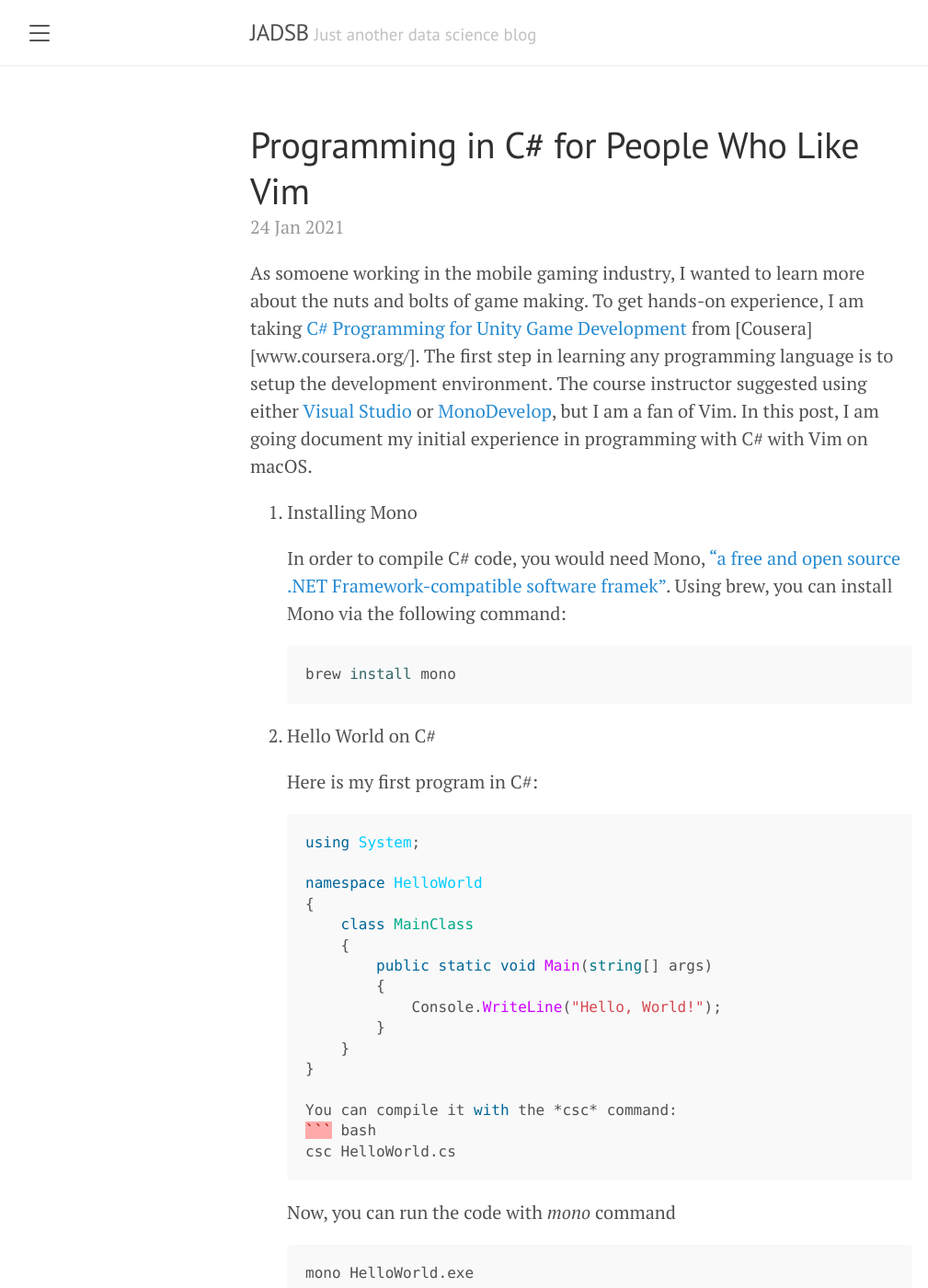
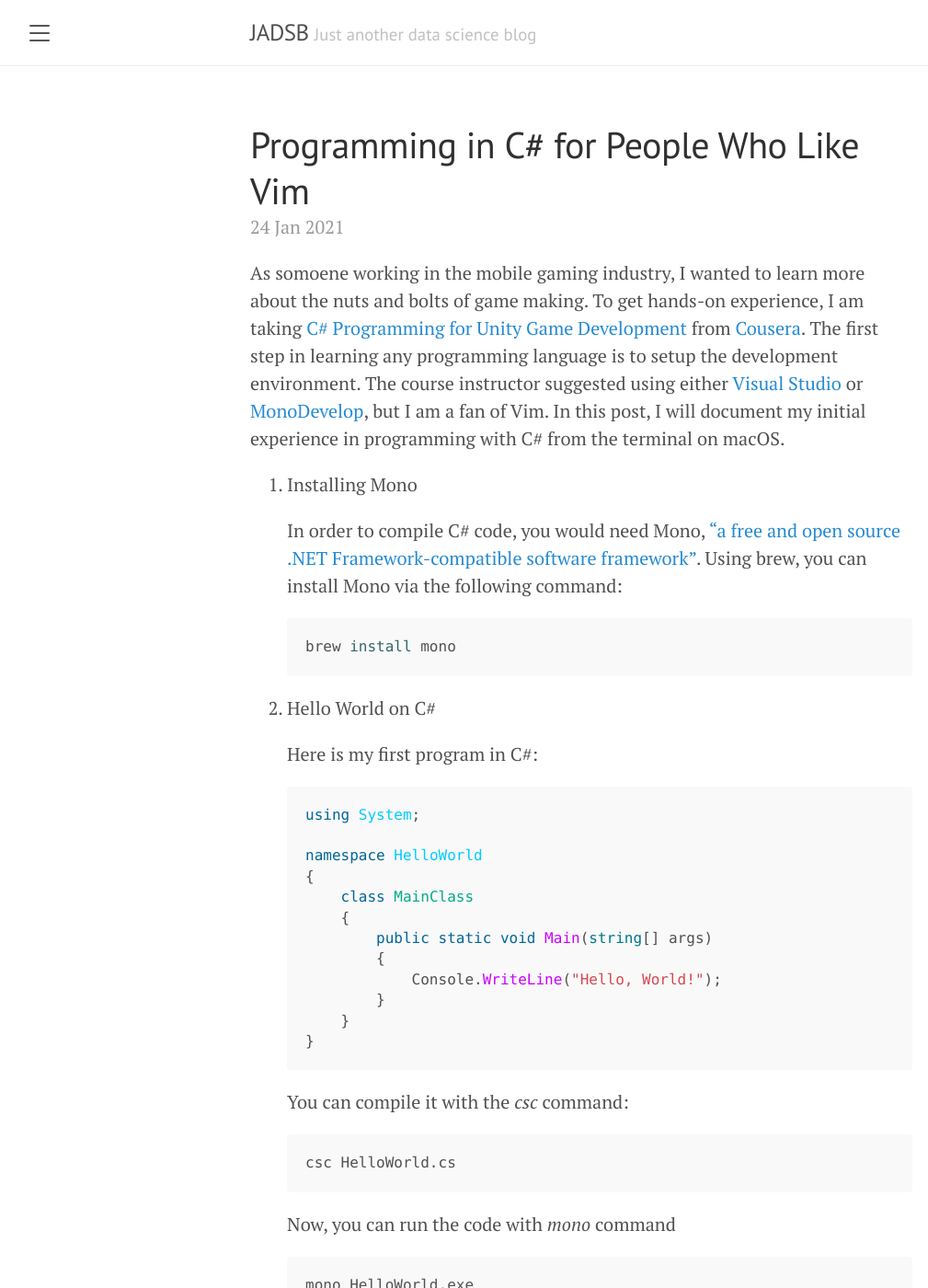
Before and after one commit to Saltwater-City/bslc.github.io, a Jekyll site: the page built from _posts/2021-01-24-using-csharp.md, in a window 1280 px wide and 1400 px high. Shown: the whole window at 92% size, without its empty margins (8-1017 px from the left). Built offline with Jekyll 4.4.1, drawn with Linux system fonts in a browser that asks for light colours.

Commit message:
fixed typos

````diff
--- a/_posts/2021-01-24-using-csharp.md
+++ b/_posts/2021-01-24-using-csharp.md
@@ -4,11 +4,11 @@ title: Programming in C# for People Who Like Vim
 tags: c-sharp, vim
 ---
 
-As somoene working in the mobile gaming industry, I wanted to learn more about the nuts and bolts of game making. To get hands-on experience, I am taking [C# Programming for Unity Game Development](https://www.coursera.org/specializations/programming-unity-game-development) from [Cousera][www.coursera.org/]. The first step in learning any programming language is to setup the development environment. The course instructor suggested using either [Visual Studio](https://visualstudio.microsoft.com/downloads/) or [MonoDevelop](https://visualstudio.microsoft.com/downloads/), but I am a fan of Vim. In this post, I am going document my initial experience in programming with C# with Vim on macOS.
+As somoene working in the mobile gaming industry, I wanted to learn more about the nuts and bolts of game making. To get hands-on experience, I am taking [C# Programming for Unity Game Development](https://www.coursera.org/specializations/programming-unity-game-development) from [Cousera](www.coursera.org/). The first step in learning any programming language is to setup the development environment. The course instructor suggested using either [Visual Studio](https://visualstudio.microsoft.com/downloads/) or [MonoDevelop](https://visualstudio.microsoft.com/downloads/), but I am a fan of Vim. In this post, I will document my initial experience in programming with C# from the terminal on macOS.
 
 1. Installing Mono
 
-   In order to compile C# code, you would need Mono, ["a free and open source .NET Framework-compatible software framek"](https://en.wikipedia.org/wiki/Mono_(software)). Using brew, you can install Mono via the following command:
+   In order to compile C# code, you would need Mono, ["a free and open source .NET Framework-compatible software framework"](https://en.wikipedia.org/wiki/Mono_(software)). Using brew, you can install Mono via the following command:
 
    ``` bash
    brew install mono
@@ -32,6 +32,7 @@ As somoene working in the mobile gaming industry, I wanted to learn more about t
            }
        }
    }
+   ```
 
    You can compile it with the *csc* command:
    ``` bash
````
